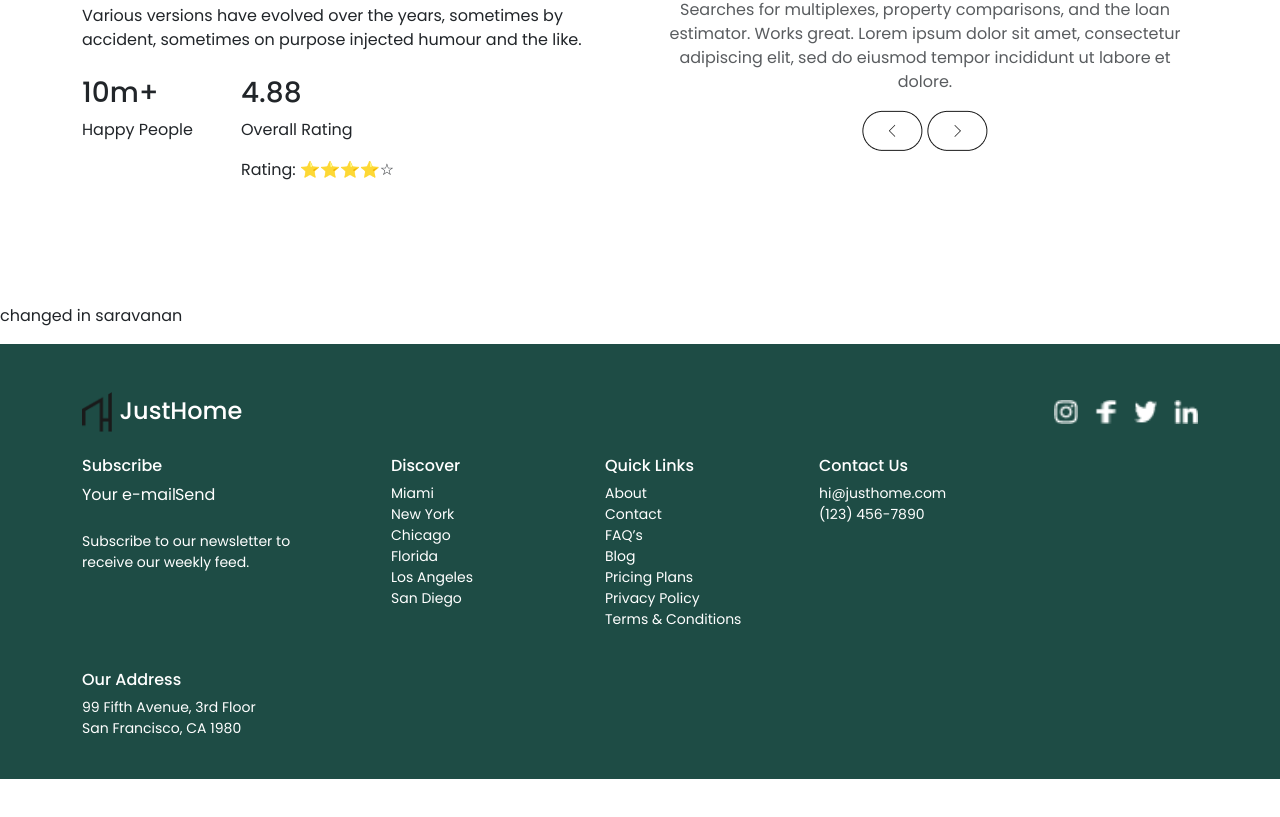
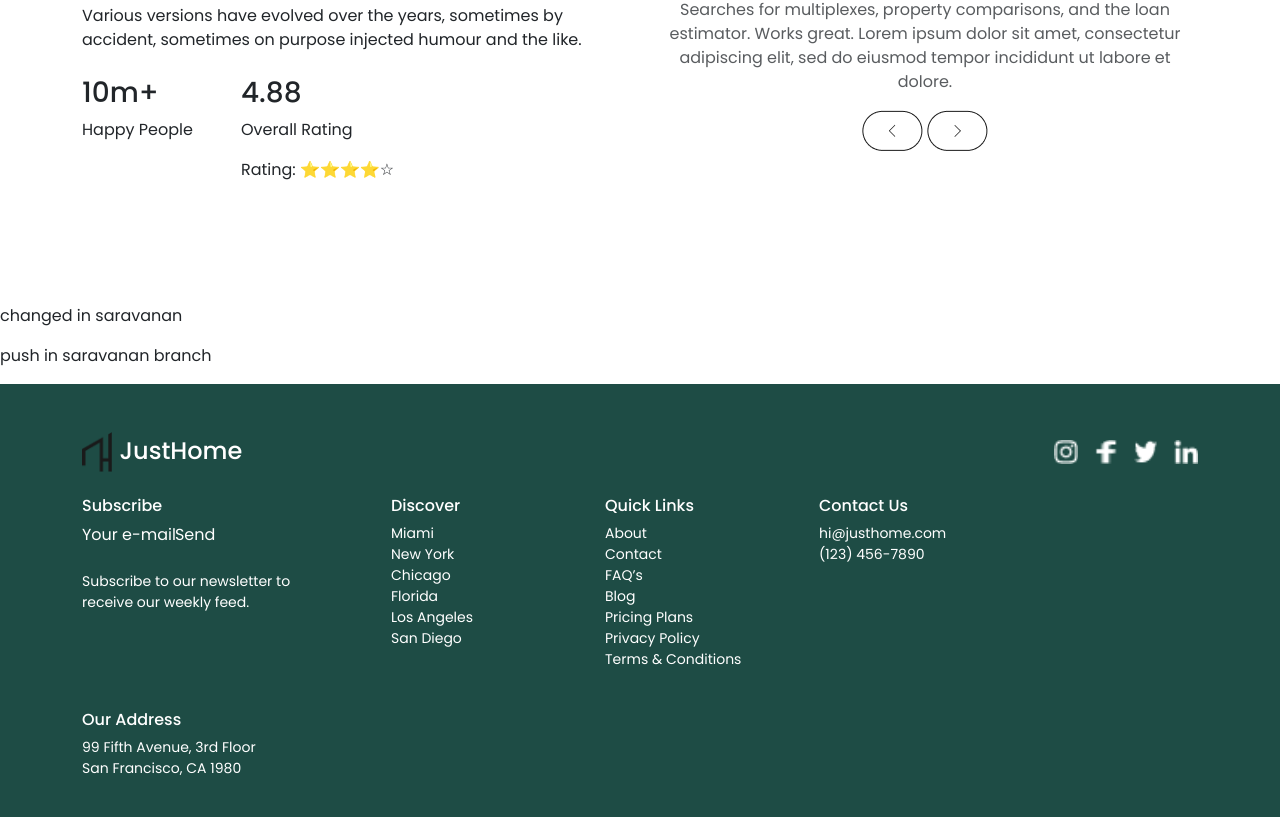
Before and after one commit to saravananvimal0608/Real-Estate-Website, a React (Create React App) app: page / in a window 1280 px wide. Shown: the part 3533-4350 px from the top of the page. Before the commit the page ends 4312 px from the top, so only its background shows below. Built offline with nearby package versions, Linux system fonts and the light colour scheme.

Commit message:
push in saravanan

```diff
--- a/src/pages/home.js
+++ b/src/pages/home.js
@@ -17,6 +17,7 @@ const Home = () => {
       <FindPerfectHome/>
       <Review/>
       <p>changed in saravanan</p>
+      <p>push in saravanan branch</p>
     </div>
   );
 };
```
